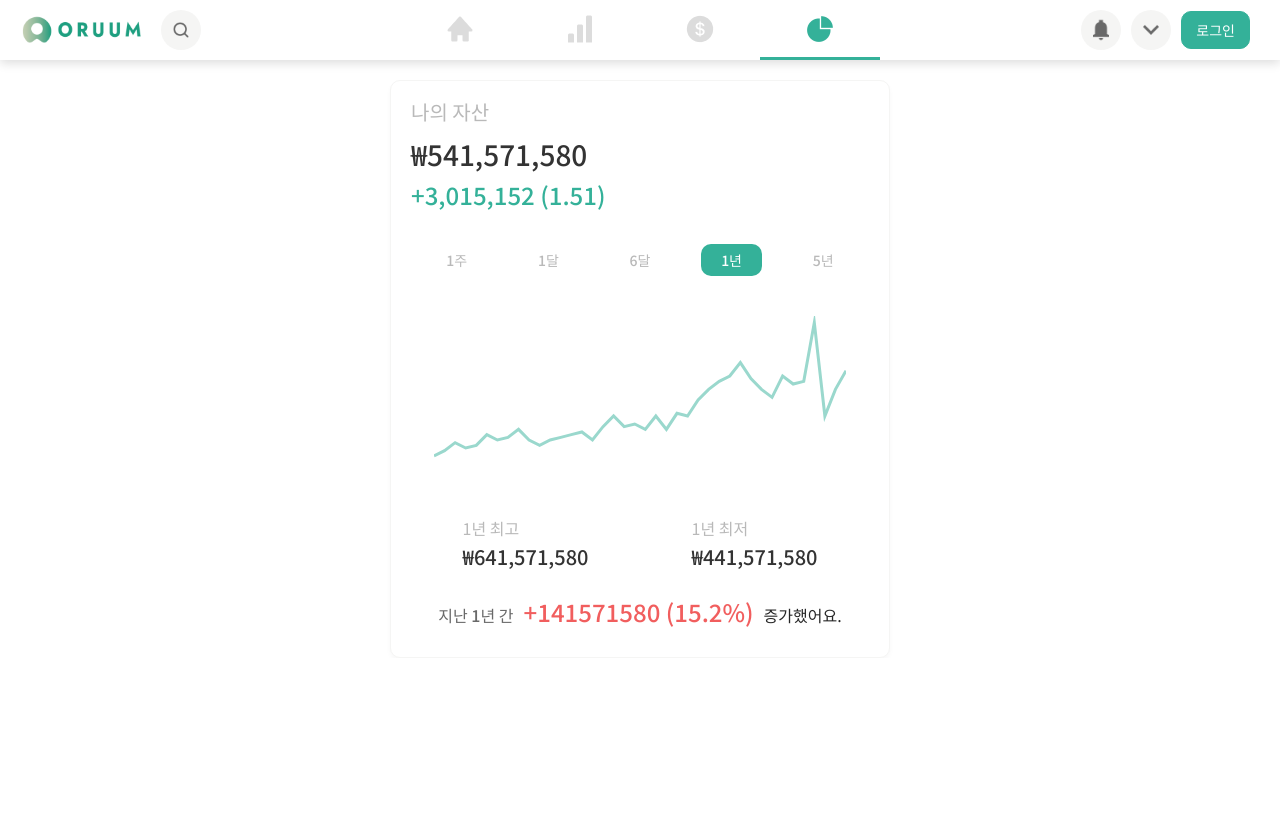
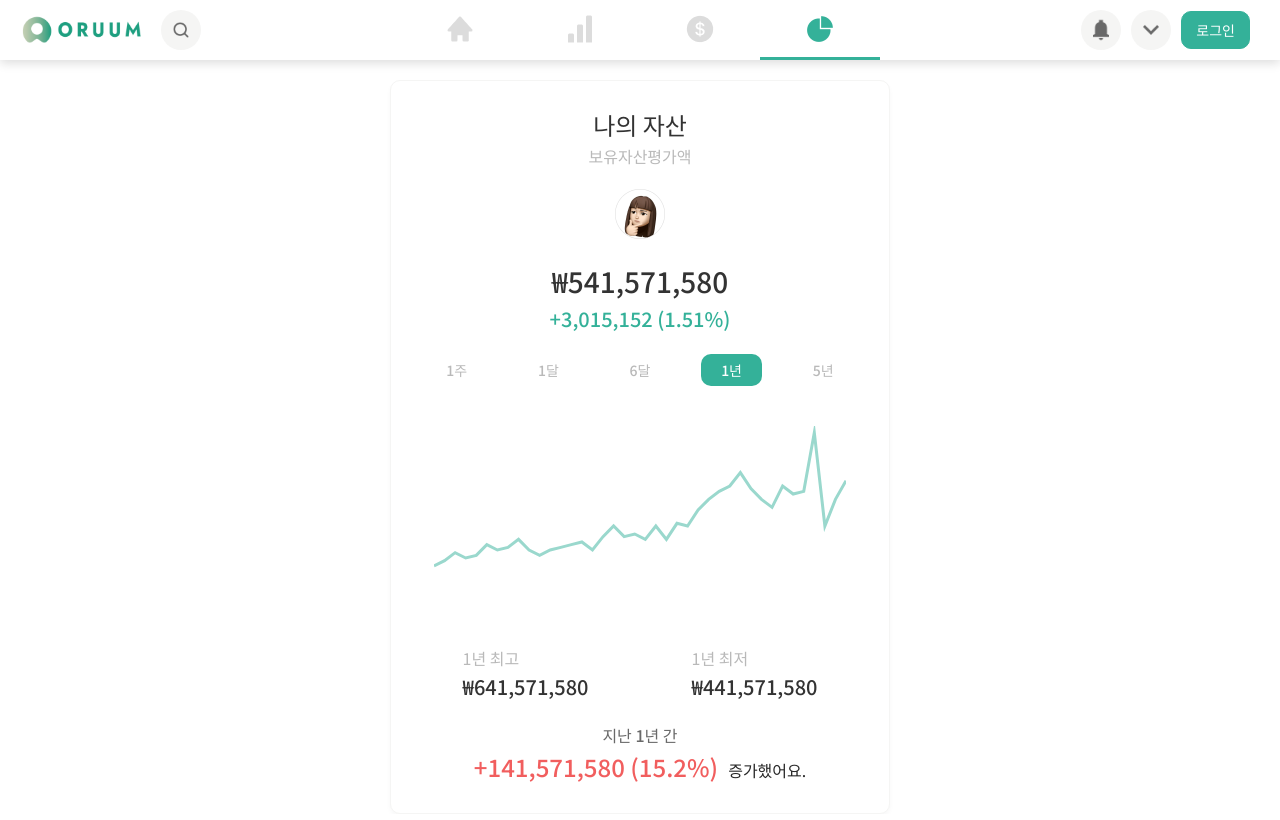
Before and after one commit to GBSIM/oruum_frontend, a React (Create React App) app: page /Portfolio in a window 1280 px wide. Shown: the top 820 px of the page. Built offline with nearby package versions, Linux system fonts and the light colour scheme.

Commit message:
update asset page design

```diff
--- a/src/components/library/ui/portfolio/AssetProfile/AssetProfile.css
+++ b/src/components/library/ui/portfolio/AssetProfile/AssetProfile.css
@@ -2,13 +2,25 @@
     display: flex;
     flex-direction: row;
     align-items: center;
-    justify-items: flex-start;
+    justify-content: center;
     width: 100%;
 }
 
 .asset-profile-title {
+    color: #333333;
+    margin: 0;
+}
+
+.asset-profile-subtitle {
+    font-weight: 500;
     color: #B9B9B9;
     margin: 0;
+}
+
+.asset-profile-icon {
+    width: 50px;
+    height: 50px;
+    object-fit: cover;
 }
 
 .asset-profile-total-asset {
@@ -107,3 +119,34 @@
 .asset-change-price.low {
     color: #34B199;
 }
+
+.asset-profile-spacer-level1 {
+    height: 20px;
+}
+
+.asset-profile-spacer-level2 {
+    height: 30px;
+}
+
+.asset-profile-spacer-level3 {
+    height: 50px;
+}
+
+
+@media (max-width: 1500px) {
+    .asset-profile-spacer-level1 {
+        height: 10px;
+    }
+    .asset-profile-spacer-level2 {
+        height: 20px;
+    }
+    .asset-profile-spacer-level3 {
+        height: 20px;
+    }
+}
+
+@media (max-width: 600px) {
+    .asset-profile-spacer-level1.top {
+        height: 0px;
+    }
+}
--- a/src/components/library/ui/portfolio/AssetProfile/AssetProfile.js
+++ b/src/components/library/ui/portfolio/AssetProfile/AssetProfile.js
@@ -11,35 +11,44 @@ export default function AssetProfile() {
     let dailyAssetChangeText;
     if (dailyAssetChange >= 0) {
         dailyAssetChangeText =
-        <h2 className="asset-profile-daily-asset-change postiive">
-            +{dailyAssetChange.toLocaleString()} ({dailyAssetChangePercentage})
-        </h2>
+        <h3 className="asset-profile-daily-asset-change postiive">
+            +{dailyAssetChange.toLocaleString()} ({dailyAssetChangePercentage}%)
+        </h3>
     } else {
         dailyAssetChangeText =
-        <h2 className="asset-profile-daily-asset-change negative">
-            {dailyAssetChange.toLocaleString()} ({Math.abs(dailyAssetChangePercentage)})
-        </h2>
+        <h3 className="asset-profile-daily-asset-change negative">
+            {dailyAssetChange.toLocaleString()} ({Math.abs(dailyAssetChangePercentage)}%)
+        </h3>
     }
 
     return (
         <div>
+            <div className='asset-profile-spacer-level1 top'></div>
             <div className="asset-profile-row-container">
-                <h3 className="asset-profile-title">나의 자산</h3>
+                <h2 className="asset-profile-title">나의 자산</h2>
             </div>
-            <div style={{height:'5px'}}></div>
+            <div className="asset-profile-row-container">
+                <span className="asset-profile-subtitle">보유자산평가액</span>
+            </div>
+            <div className='asset-profile-spacer-level2'></div>
+            <div className="asset-profile-row-container">
+                <img src={require('../../images/image/image_profile.png')} className='asset-profile-icon'></img>
+            </div>
+            <div className='asset-profile-spacer-level3'></div>
             <div className="asset-profile-row-container">
                 <h1 className="asset-profile-total-asset">{assetCurrency}{(totalAsset).toLocaleString()}</h1>
             </div>
             <div className="asset-profile-row-container">
                 {dailyAssetChangeText}
             </div>
-            <div style={{height:'30px'}}></div>
+            <div className='asset-profile-spacer-level2'></div>
             <PeriodSelector></PeriodSelector>
             <div className="dollar-profile-row-container">
                 <LineGraph
                     xdata={totalAssetDateArray}
                     ydata={totalAssetArray}></LineGraph>
             </div>
+            <div className='asset-profile-spacer-level2'></div>
             <div className="asset-profile-row-container">
                 <AssetBasicInfos
                     yearlyHighest={totalAssetYealyHighest}
@@ -125,14 +134,14 @@ function AssetChange(props) {
     if (props.change >= 0) {
         changeText =
         <div className='asset-change-price-text-container'>
-            <h2 className='asset-change-price high'>+{props.change} ({props.changePercentage}%)</h2>
+            <h2 className='asset-change-price high'>+{props.change.toLocaleString()} ({props.changePercentage}%)</h2>
             <div style={{width:'10px'}}></div>
             <span className='portfolio-change-price-text'>증가했어요.</span>
         </div>
     } else {
         changeText =
         <div className='asset-change-price-text-container'>
-            <h2 className='asset-change-price low'>{props.change} ({props.changePercentage}%)</h2>
+            <h2 className='asset-change-price low'>{props.change.toLocaleString()} ({props.changePercentage}%)</h2>
             <div style={{width:'10px'}}></div>
             <span className='asset-change-price-text'>감소했어요.</span>
         </div>
@@ -140,12 +149,16 @@ function AssetChange(props) {
 
 
     return (
-        <div className='asset-change-price-container'>
-            <div className='asset-change-price-text-container'>
-                <span className='asset-change-price-text'>지난 1년 간</span>
+        <div>
+            <div className='asset-change-price-container'>
+                <div className='asset-change-price-text-container'>
+                    <span className='asset-change-price-text'>지난 1년 간</span>
+                </div>
             </div>
-            <div style={{width:'10px'}}></div>
-            {changeText}
+            <div className='asset-change-price-container'>
+                {changeText}
+            </div>
         </div>
+
     )
 }
```
